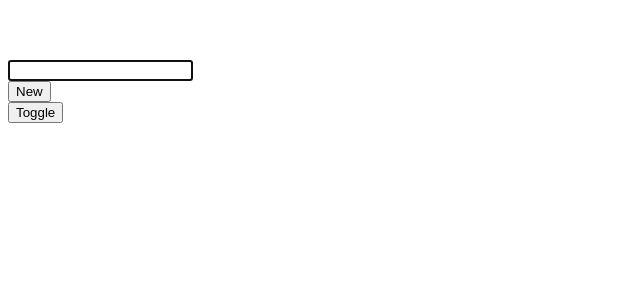
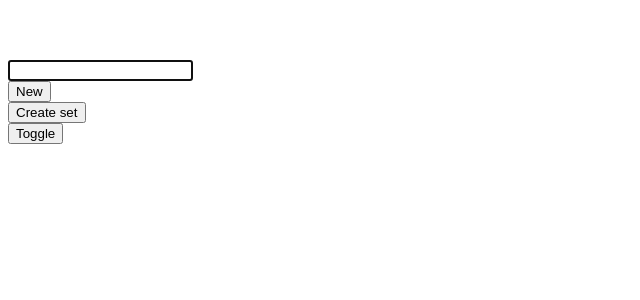
Before and after one commit to toastermagic/vue-notifications, a Vue app: page / in a window 1280 px wide. Shown: the top 300 px of the page, without its empty margins (0-640 px from the left). Built offline with nearby package versions, Linux system fonts and the light colour scheme.

Commit message:
add 'create set' button

```diff
--- a/src/App.vue
+++ b/src/App.vue
@@ -8,11 +8,16 @@
         <button>New</button>
       </div>
     </form>
-    <button v-on:click="toggleSidebar()">Toggle</button>
+    <div>
+      <button v-on:click="createMany()">Create set</button>
+    </div>
+    <div>
+      <button v-on:click="toggleSidebar()">Toggle</button>
+    </div>
     <transition name="sidebar">
       <NotificationBar class="sidebar-item" :bus="bus" v-if="showSidebar" />
     </transition>
-    <NotificationPopupManager class="notificationPopupManager" :bus="bus"/>
+    <NotificationPopupManager class="notificationPopupManager" :bus="bus" />
   </div>
 </template>
 
@@ -58,6 +63,23 @@ export default class app extends Vue {
   toggleSidebar() {
     this.$store.commit(TOGGLE_SIDEBAR);
   }
+  createMany() {
+    for(var x = 22; x >= 0; x-=2) {
+      const newN = new AdzuNotification(`message-a-${x}`, this.hoursAgo(x));
+      this.$store.commit(ADD_NOTIFICATION, newN);
+    }
+
+    for(var x = 12; x >= 1; x--) {
+      const newN = new AdzuNotification(`message-b-${x}`, this.daysAgo(x));
+      this.$store.commit(ADD_NOTIFICATION, newN);
+    }
+  }
+  hoursAgo(numHours: number) {
+    return new Date(new Date().valueOf() - (numHours * 60 * 60 * 1000));
+  }
+  daysAgo(numDays: number) {
+    return new Date(new Date().valueOf() - (numDays * 24 * 60 * 60 * 1000));
+  }
 }
 </script>
 
@@ -88,5 +110,4 @@ export default class app extends Vue {
 .sidebar-leave-to {
   transform: translateX(200px);
 }
-
 </style>
```
